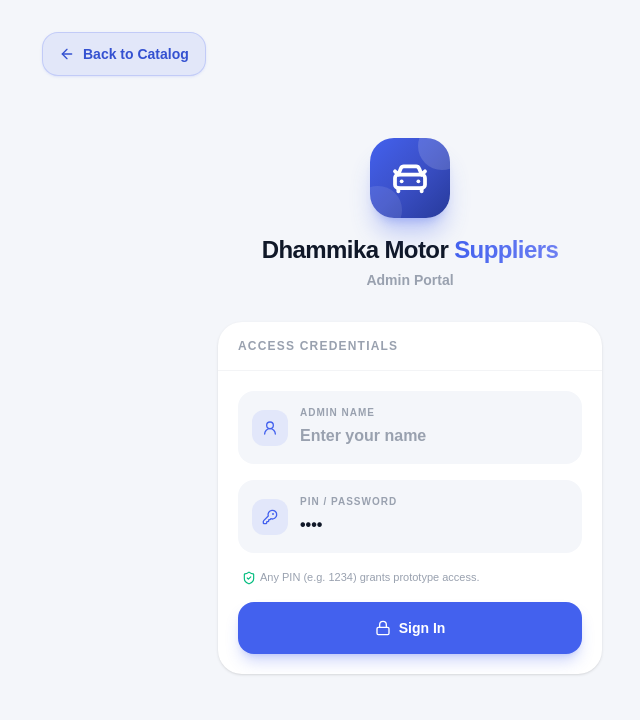
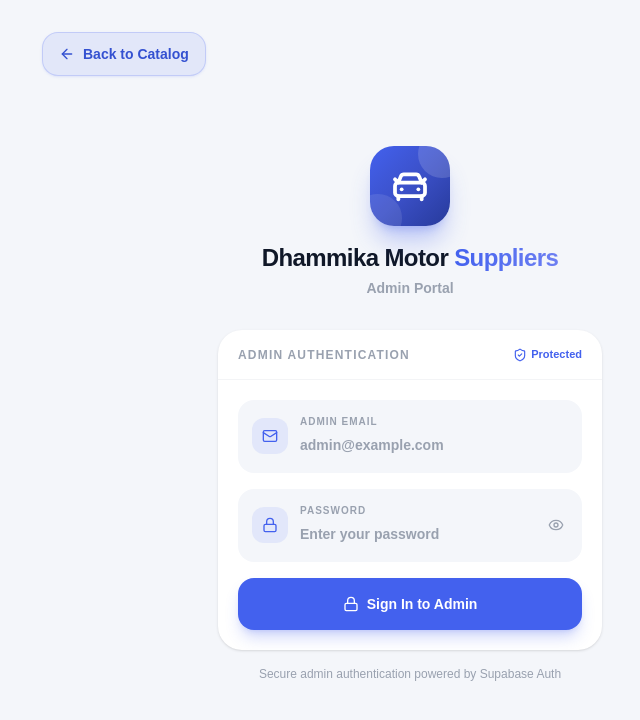
Before and after one commit to ChathuraIshara/Dhammika-motor-suppliers, a Next.js app: page /admin/login in a window 1280 px wide. Shown: the top 720 px of the page, without its empty margins (230-870 px from the left). Built offline with nearby package versions, Linux system fonts and the light colour scheme; no server answers; the database is empty.

Commit message:
Update authentication with supabase auth

```diff
--- a/app/admin/login/page.tsx
+++ b/app/admin/login/page.tsx
@@ -1,31 +1,88 @@
 "use client";
 
-import React, { useState } from "react";
+import React, { useState, useEffect } from "react";
 import { useRouter } from "next/navigation";
 import Link from "next/link";
-import { Lock, ArrowLeft, KeyRound, ShieldCheck, UserRound, CarFront } from "lucide-react";
+import {
+  Lock,
+  ArrowLeft,
+  Mail,
+  ShieldCheck,
+  Eye,
+  EyeOff,
+  CarFront,
+} from "lucide-react";
+import { supabase } from "@/lib/supabase";
 
 export default function AdminLoginPage() {
   const router = useRouter();
-  const [adminName, setAdminName] = useState("");
-  const [pin, setPin] = useState("1234");
+  const [email, setEmail] = useState("");
+  const [password, setPassword] = useState("");
+  const [showPassword, setShowPassword] = useState(false);
   const [error, setError] = useState<string | null>(null);
   const [isLoading, setIsLoading] = useState(false);
+  const [isCheckingSession, setIsCheckingSession] = useState(true);
 
-  const handleSubmit = (e: React.FormEvent) => {
+  // If already authenticated with Supabase, redirect directly to /admin
+  useEffect(() => {
+    supabase.auth.getSession().then(({ data: { session } }) => {
+      if (session?.user) {
+        router.replace("/admin");
+      } else {
+        setIsCheckingSession(false);
+      }
+    });
+  }, [router]);
+
+  const handleSubmit = async (e: React.FormEvent) => {
     e.preventDefault();
     setError(null);
-    if (!adminName.trim()) { setError("Please enter your name"); return; }
-    if (!pin.trim()) { setError("Please enter a PIN or password"); return; }
+
+    if (!email.trim()) {
+      setError("Please enter your admin email");
+      return;
+    }
+    if (!password) {
+      setError("Please enter your password");
+      return;
+    }
+
     setIsLoading(true);
+
     try {
-      if (typeof window !== "undefined") {
-        sessionStorage.setItem("dhammika_admin_auth", "true");
-        sessionStorage.setItem("dhammika_admin_name", adminName.trim());
+      const { data, error: authError } = await supabase.auth.signInWithPassword({
+        email: email.trim(),
+        password: password,
+      });
+
+      if (authError) {
+        // Clean user-friendly error messages
+        if (authError.message.toLowerCase().includes("invalid login credentials")) {
+          setError("Invalid email or password. Only registered admin can sign in.");
+        } else {
+          setError(authError.message);
+        }
+        setIsLoading(false);
+        return;
       }
-      setTimeout(() => router.push("/admin"), 300);
-    } catch { setIsLoading(false); }
+
+      if (data?.session) {
+        router.replace("/admin");
+      }
+    } catch (err: unknown) {
+      const message = err instanceof Error ? err.message : "An unexpected error occurred.";
+      setError(message);
+      setIsLoading(false);
+    }
   };
+
+  if (isCheckingSession) {
+    return (
+      <div className="min-h-screen bg-[#F4F6FA] flex items-center justify-center">
+        <div className="w-8 h-8 border-3 border-[#4361EE] border-t-transparent rounded-full animate-spin" />
+      </div>
+    );
+  }
 
   return (
     <div className="min-h-screen bg-[#F4F6FA] flex flex-col">
@@ -44,7 +101,7 @@ export default function AdminLoginPage() {
       <div className="flex-1 flex flex-col justify-center px-4 pb-16">
         <div className="w-full max-w-sm mx-auto">
 
-          {/* Profile / Brand area — like reference Settings page */}
+          {/* Profile / Brand area */}
           <div className="text-center mb-8">
             <div className="relative w-20 h-20 rounded-3xl bg-gradient-to-br from-[#4361EE] via-[#3B50C8] to-[#273A9B] flex items-center justify-center mx-auto mb-4 shadow-xl shadow-[#4361EE]/30 text-white overflow-hidden">
               <div className="absolute -right-4 -top-4 w-12 h-12 rounded-full bg-white/15" />
@@ -60,65 +117,84 @@ export default function AdminLoginPage() {
             <p className="text-sm font-semibold text-gray-400 mt-1">Admin Portal</p>
           </div>
 
-          {/* Login Card — styled like reference white card list */}
+          {/* Login Card */}
           <div className="bg-white rounded-3xl shadow-sm overflow-hidden mb-4">
-            <div className="px-5 py-4 border-b border-gray-100">
+            <div className="px-5 py-4 border-b border-gray-100 flex items-center justify-between">
               <p className="text-xs font-bold uppercase tracking-widest text-gray-400">
-                Access Credentials
+                Admin Authentication
               </p>
+              <span className="flex items-center gap-1 text-[11px] font-semibold text-[#4361EE]">
+                <ShieldCheck className="w-3.5 h-3.5" />
+                Protected
+              </span>
             </div>
 
             <form onSubmit={handleSubmit} className="p-5 space-y-4">
-              {/* Admin Name Input Row */}
+              {/* Email Input Row */}
               <div className="flex items-center gap-3 p-3.5 bg-[#F4F6FA] rounded-2xl">
                 <div className="w-9 h-9 bg-[#4361EE]/10 rounded-xl flex items-center justify-center shrink-0">
-                  <UserRound className="w-4 h-4 text-[#4361EE]" />
+                  <Mail className="w-4 h-4 text-[#4361EE]" />
                 </div>
-                <div className="flex-1">
-                  <label htmlFor="admin-name" className="block text-[10px] font-bold uppercase tracking-widest text-gray-400 mb-0.5">
-                    Admin Name
+                <div className="flex-1 min-w-0">
+                  <label
+                    htmlFor="admin-email"
+                    className="block text-[10px] font-bold uppercase tracking-widest text-gray-400 mb-0.5"
+                  >
+                    Admin Email
                   </label>
                   <input
-                    id="admin-name"
-                    type="text"
-                    value={adminName}
-                    onChange={(e) => setAdminName(e.target.value)}
-                    placeholder="Enter your name"
-                    className="w-full bg-transparent text-gray-900 placeholder-gray-400 text-base font-semibold focus:outline-none min-h-[28px]"
-                    autoComplete="name"
+                    id="admin-email"
+                    type="email"
+                    value={email}
+                    onChange={(e) => setEmail(e.target.value)}
+                    placeholder="admin@example.com"
+                    className="w-full bg-transparent text-gray-900 placeholder-gray-400 text-sm font-semibold focus:outline-none min-h-[28px]"
+                    autoComplete="email"
                     autoFocus
+                    required
                   />
                 </div>
               </div>
 
-              {/* PIN Input Row */}
+              {/* Password Input Row */}
               <div className="flex items-center gap-3 p-3.5 bg-[#F4F6FA] rounded-2xl">
                 <div className="w-9 h-9 bg-[#4361EE]/10 rounded-xl flex items-center justify-center shrink-0">
-                  <KeyRound className="w-4 h-4 text-[#4361EE]" />
+                  <Lock className="w-4 h-4 text-[#4361EE]" />
                 </div>
-                <div className="flex-1">
-                  <label htmlFor="admin-pin" className="block text-[10px] font-bold uppercase tracking-widest text-gray-400 mb-0.5">
-                    PIN / Password
+                <div className="flex-1 min-w-0">
+                  <label
+                    htmlFor="admin-password"
+                    className="block text-[10px] font-bold uppercase tracking-widest text-gray-400 mb-0.5"
+                  >
+                    Password
                   </label>
                   <input
-                    id="admin-pin"
-                    type="password"
-                    value={pin}
-                    onChange={(e) => setPin(e.target.value)}
-                    placeholder="Enter your PIN"
-                    className="w-full bg-transparent text-gray-900 placeholder-gray-400 text-base font-semibold focus:outline-none min-h-[28px]"
+                    id="admin-password"
+                    type={showPassword ? "text" : "password"}
+                    value={password}
+                    onChange={(e) => setPassword(e.target.value)}
+                    placeholder="Enter your password"
+                    className="w-full bg-transparent text-gray-900 placeholder-gray-400 text-sm font-semibold focus:outline-none min-h-[28px]"
+                    autoComplete="current-password"
+                    required
                   />
                 </div>
+                <button
+                  type="button"
+                  onClick={() => setShowPassword(!showPassword)}
+                  className="p-1 text-gray-400 hover:text-gray-600 transition-colors"
+                  aria-label={showPassword ? "Hide password" : "Show password"}
+                >
+                  {showPassword ? (
+                    <EyeOff className="w-4 h-4" />
+                  ) : (
+                    <Eye className="w-4 h-4" />
+                  )}
+                </button>
               </div>
 
-              {/* Hint */}
-              <p className="text-[11px] text-gray-400 flex items-center gap-1 px-1">
-                <ShieldCheck className="w-3.5 h-3.5 text-emerald-500 shrink-0" />
-                Any PIN (e.g. 1234) grants prototype access.
-              </p>
-
               {error && (
-                <div className="p-3 rounded-2xl bg-rose-50 text-rose-600 text-xs font-semibold">
+                <div className="p-3 rounded-2xl bg-rose-50 border border-rose-100 text-rose-600 text-xs font-semibold leading-relaxed">
                   {error}
                 </div>
               )}
@@ -130,9 +206,13 @@ export default function AdminLoginPage() {
                 className="w-full py-4 bg-[#4361EE] hover:bg-[#3451D1] disabled:opacity-50 text-white font-black rounded-2xl shadow-lg shadow-[#4361EE]/25 transition-all text-sm min-h-[52px] flex items-center justify-center gap-2 cursor-pointer"
               >
                 <Lock className="w-4 h-4" />
-                {isLoading ? "Signing In..." : "Sign In"}
+                {isLoading ? "Authenticating..." : "Sign In to Admin"}
               </button>
             </form>
+          </div>
+
+          <div className="text-center text-xs text-gray-400">
+            Secure admin authentication powered by Supabase Auth
           </div>
 
         </div>
--- a/app/admin/page.tsx
+++ b/app/admin/page.tsx
@@ -1,8 +1,9 @@
 "use client";
 
-import React, { useState, useMemo } from "react";
+import React, { useState, useMemo, useEffect } from "react";
 import Image from "next/image";
 import Link from "next/link";
+import { useRouter } from "next/navigation";
 import {
   CarFront,
   Plus,
@@ -19,11 +20,16 @@ import {
   ChevronDown,
 } from "lucide-react";
 import { useInventory } from "@/context/InventoryContext";
+import { supabase } from "@/lib/supabase";
 import type { AutoPart } from "@/data/mockData";
 import { formatLKR, cn } from "@/lib/utils";
 import CategoryPdfExport from "@/components/CategoryPdfExport";
 
 export default function AdminDashboardPage() {
+  const router = useRouter();
+  const [isAuthenticated, setIsAuthenticated] = useState<boolean | null>(null);
+  const [adminEmail, setAdminEmail] = useState<string>("");
+
   const {
     categories,
     parts,
@@ -36,6 +42,41 @@ export default function AdminDashboardPage() {
     uploadPartImage,
     isSupabaseConnected,
   } = useInventory();
+
+  // Protect Admin Route with Supabase Auth
+  useEffect(() => {
+    let isMounted = true;
+
+    async function checkAuth() {
+      const { data: { session } } = await supabase.auth.getSession();
+      if (!isMounted) return;
+
+      if (!session?.user) {
+        router.replace("/admin/login");
+      } else {
+        setIsAuthenticated(true);
+        setAdminEmail(session.user.email || "Admin");
+      }
+    }
+
+    checkAuth();
+
+    const { data: { subscription } } = supabase.auth.onAuthStateChange((_event, session) => {
+      if (!isMounted) return;
+      if (!session?.user) {
+        setIsAuthenticated(false);
+        router.replace("/admin/login");
+      } else {
+        setIsAuthenticated(true);
+        setAdminEmail(session.user.email || "Admin");
+      }
+    });
+
+    return () => {
+      isMounted = false;
+      subscription.unsubscribe();
+    };
+  }, [router]);
 
   // Search & Filter state
   const [searchQuery, setSearchQuery] = useState("");
@@ -64,9 +105,13 @@ export default function AdminDashboardPage() {
   });
   const [formErrors, setFormErrors] = useState<Record<string, string>>({});
 
-  const handleLogout = () => {
-    sessionStorage.removeItem("dhammika_admin_auth");
-    sessionStorage.removeItem("dhammika_admin_name");
+  const handleLogout = async () => {
+    try {
+      await supabase.auth.signOut();
+    } catch (err) {
+      console.error("Logout error:", err);
+    }
+    router.replace("/admin/login");
   };
 
   const handleImageFileChange = (e: React.ChangeEvent<HTMLInputElement>) => {
@@ -264,6 +309,21 @@ export default function AdminDashboardPage() {
     }
   };
 
+  if (isAuthenticated === null) {
+    return (
+      <div className="min-h-screen bg-[#F4F6FA] flex flex-col items-center justify-center p-4">
+        <div className="w-10 h-10 border-3 border-[#4361EE] border-t-transparent rounded-full animate-spin mb-3" />
+        <p className="text-xs font-bold text-slate-500 uppercase tracking-widest">
+          Verifying Admin Access...
+        </p>
+      </div>
+    );
+  }
+
+  if (!isAuthenticated) {
+    return null;
+  }
+
   return (
     <div className="min-h-screen bg-slate-50 text-slate-800 pb-16">
       {/* ================= ADMIN TOP NAVIGATION ================= */}
@@ -323,9 +383,15 @@ export default function AdminDashboardPage() {
               <span>Customer Catalog View</span>
             </Link>
 
-            {/* Logout */}
-            <Link
-              href="/admin/login"
+            {/* Admin Email & Logout */}
+            <div className="flex items-center gap-2">
+              {adminEmail && (
+                <span className="hidden md:inline-block text-xs font-semibold text-slate-500 max-w-[180px] truncate">
+                  {adminEmail}
+                </span>
+              )}
+              <button
+                type="button"
                 onClick={handleLogout}
                 className="inline-flex items-center gap-1.5 px-3 py-2 rounded-xl bg-slate-100 hover:bg-rose-50 text-slate-500 hover:text-rose-600 transition-colors border border-slate-200 min-h-[44px] cursor-pointer"
                 title="Sign Out"
@@ -333,7 +399,8 @@ export default function AdminDashboardPage() {
               >
                 <LogOut className="w-4 h-4" />
                 <span className="hidden sm:inline text-xs font-semibold">Sign Out</span>
-            </Link>
+              </button>
+            </div>
           </div>
         </div>
       </header>
```
Lines whose indentation alone changed are shown as unchanged.
